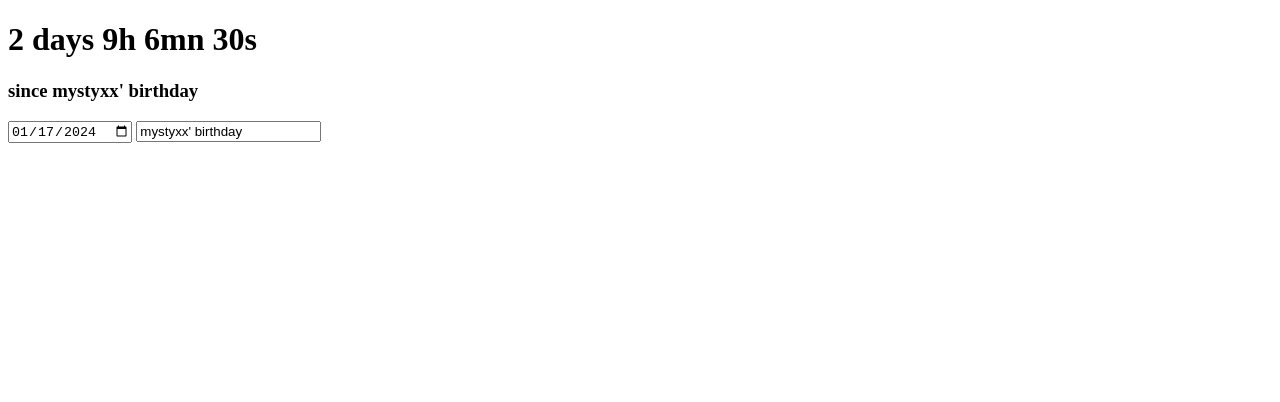
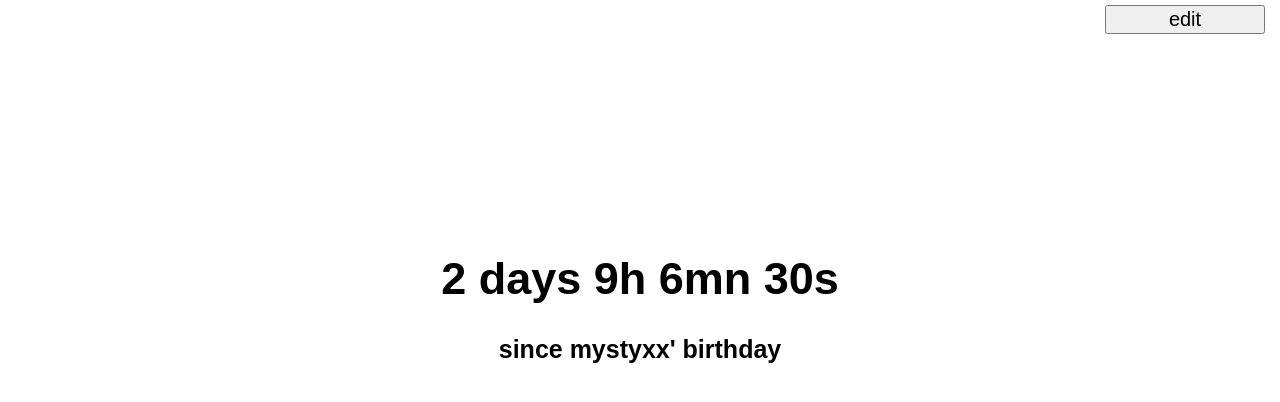
Before and after one commit to mystyxx/Mystyxx-countdown-website, a plain HTML site: page index.html in a window 1280 px wide. Drawn offline with Linux system fonts and the light colour scheme.

Commit message:
added style.css and style to elements

```diff
--- a/index.html
+++ b/index.html
@@ -3,13 +3,20 @@
 <html>
     <head>
         <meta charset="utf-8">
+        <link rel="stylesheet" href="style.css">
     </head>
 
     <body>
-        <h1 id="countdown"></h1>
-        <h3 id="subtext"></h3>
-	<input id="customDate" type="date"></>
-	<input id="subtextHTMLElementInput" type="text"></>
+        <div id="basicElements">
+            <h1 id="countdown"></h1>
+            <h3 id="subtext"></h3>
+        </div>
+
+        <div id="InputElements">
+            <input id="customDate" type="date" style="visibility: hidden;"></>
+            <input id="subtextHTMLElementInput" type="text" style="visibility: hidden;">
+            <button id="editButton" onclick="showOrHideCustomInput();">edit</button>
+        </div>
 
         <script src="script.js"></script>
     </body>
--- a/script.js
+++ b/script.js
@@ -62,5 +62,17 @@ function convert(){
 	return(temp[1] + ' ' + temp[2] + ', ' + temp[0] + ' 00:00:00');
 }
 
-updateCustomData();
+function showOrHideCustomInput(){
+	if(document.getElementById("customDate").style.visibility == 'visible') {
+		document.getElementById("customDate").style.visibility = 'hidden';
+		document.getElementById("subtextHTMLElementInput").style.visibility = 'hidden';
+	}
+	else{
+		document.getElementById("customDate").style.visibility = 'visible';
+		document.getElementById("subtextHTMLElementInput").style.visibility = 'visible';
+	}
+}
+
+
+showCurrentTime();
 let update = setInterval(showCurrentTime, 1000);
--- /dev/null
+++ b/style.css
@@ -0,0 +1,33 @@
+body {
+    font-family: Arial, Helvetica, sans-serif;
+    background-image: url("");
+}
+
+#basicElements {
+    margin: 0 auto;
+    text-align: center;
+}
+
+#countdown {
+    font-size: 45px;
+    margin-top: 20%;
+}
+
+#subtext {
+    font-size: 25px;
+}
+
+#InputElements {
+    position: fixed;
+    top: 5px;
+    right: 15px;
+}
+
+#customDate, #subtextHTMLElementInput {
+    font-size: 20px;
+}
+
+#editButton {
+    font-size: 20px;
+    width: 8em;
+}
```
